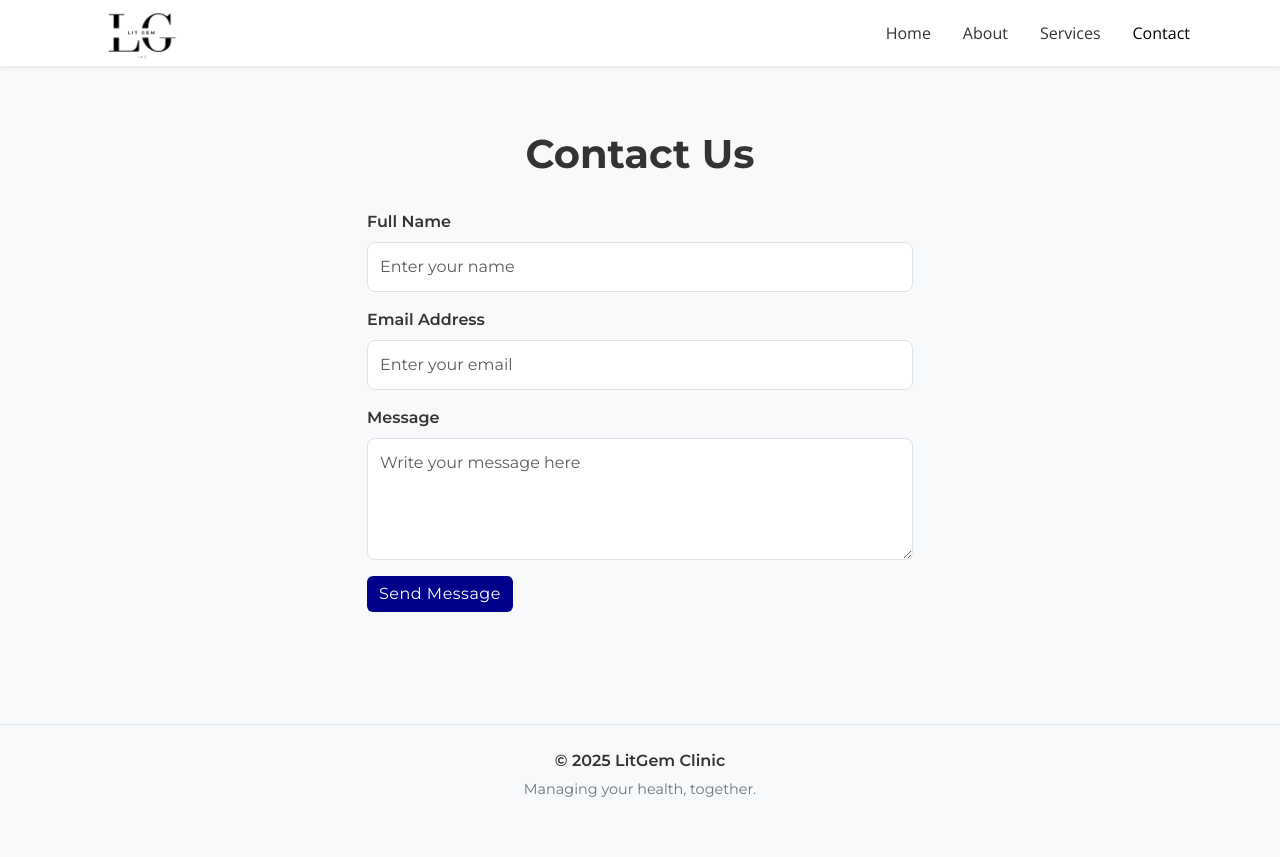
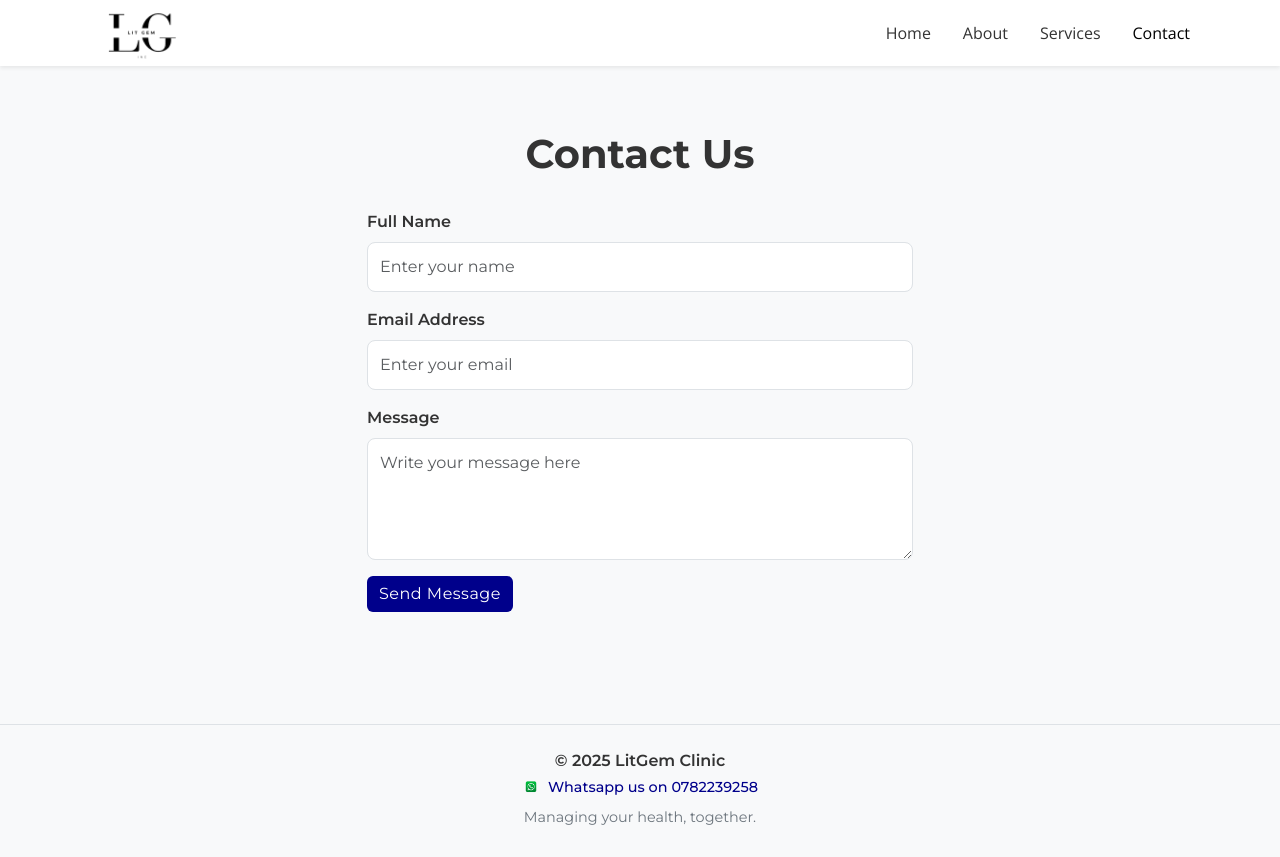
Before and after one commit to semitalatimothy/LITGEM, a React (Vite) app: page /contact in a window 1280 px wide. Before the commit the page ends 825 px from the top, so only its background shows below. Built offline with nearby package versions, Linux system fonts and the light colour scheme.

Commit message:
add Whatsapp link

```diff
--- a/src/components/Footer.tsx
+++ b/src/components/Footer.tsx
@@ -7,6 +7,24 @@ export const Footer: React.FC = () => {
     <footer className={styles.footer}>
       <Container>
         <p className={styles.text}>© {new Date().getFullYear()} LitGem Clinic</p>
+
+        {/* WhatsApp clickable link with icon */}
+        <small className={styles.subtext}>
+          <a
+            href="https://wa.me/256782239258"
+            target="_blank"
+            rel="noopener noreferrer"
+            className={styles.whatsappLink}
+          >
+            <img
+              src="/images/whatsapp.png"
+              alt="WhatsApp"
+              className={styles.whatsappIcon}
+            />
+            Whatsapp us on 0782239258
+          </a>
+        </small>
+
         <small className={styles.subtext}>Managing your health, together.</small>
       </Container>
     </footer>
--- a/src/styles/Footer.module.scss
+++ b/src/styles/Footer.module.scss
@@ -16,7 +16,29 @@
 }
 
 .subtext {
-  color: #6c757d;
   font-weight: 400;
   font-size: 0.9rem;
+  display: block;
+  margin-bottom: 0.25rem;
+  color: #6c757d;
+
+  .whatsappLink {
+    color: darkblue;
+    text-decoration: none;
+    font-weight: 500;
+    display: inline-flex;          // inline so it centers as a whole
+    align-items: center;
+    justify-content: center;
+    gap: 0.5rem;
+
+    &:hover {
+      text-decoration: underline;
+    }
+
+    .whatsappIcon {
+      width: 18px;
+      height: 18px;
+      object-fit: contain;
+    }
+  }
 }
```
Also changed, not shown: public/images/whatsapp.png (added).
